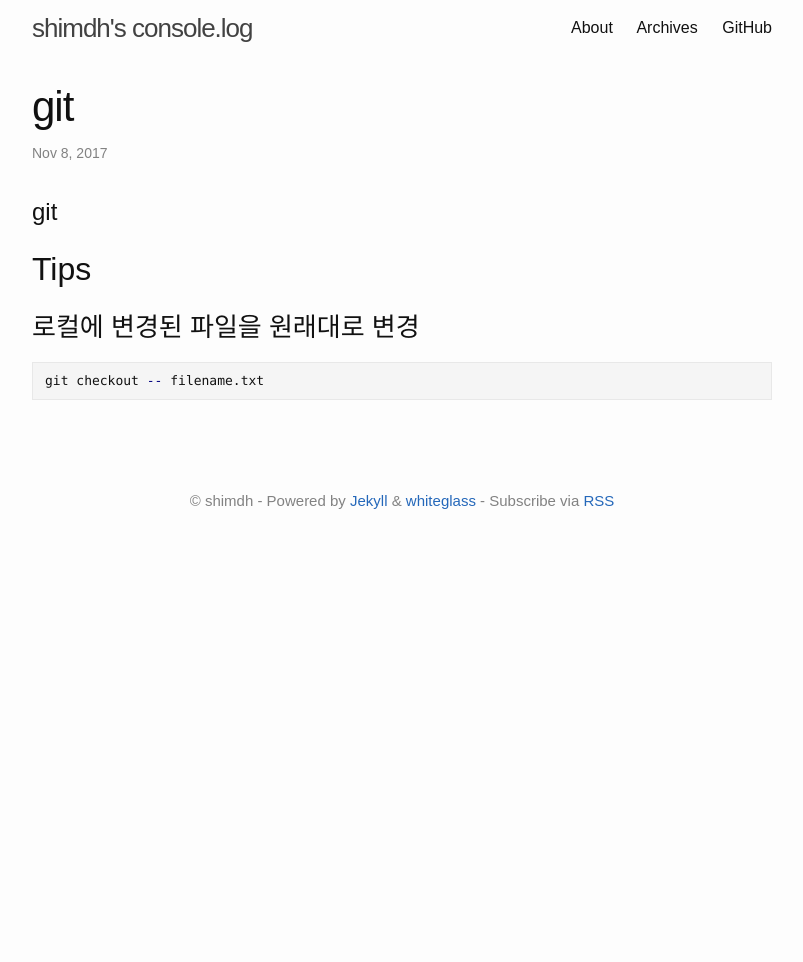
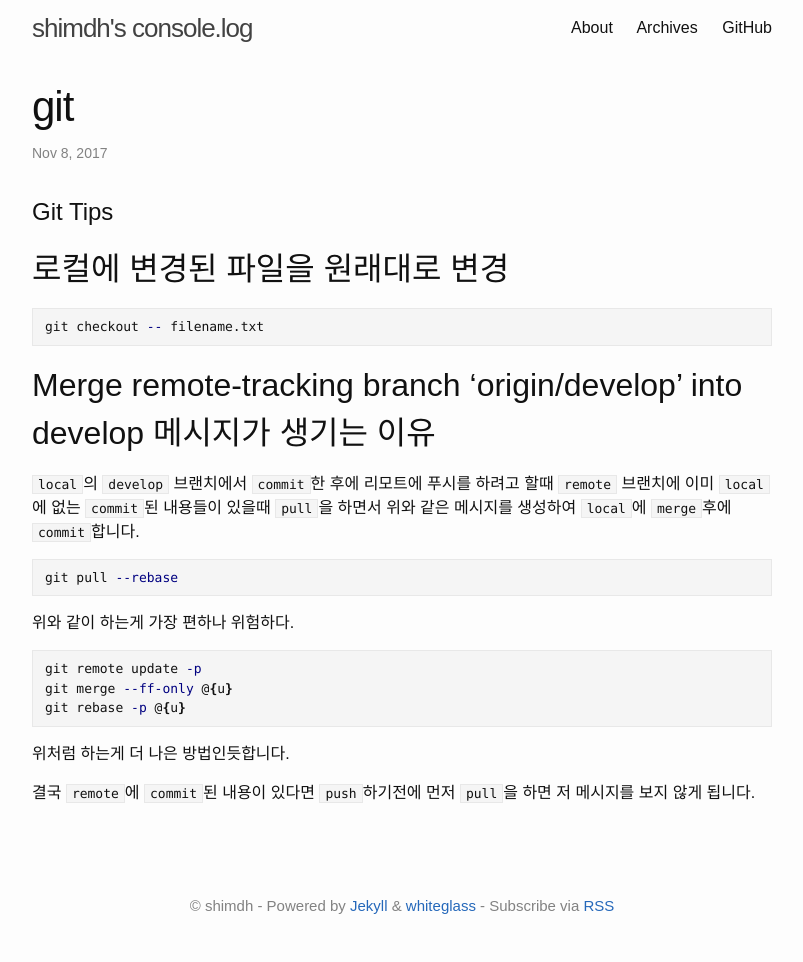
Before and after one commit to yous/whiteglass, a Jekyll site: the page built from _posts/2017-11-09-git.md, in a window 1280 px wide. Shown: the whole page, without its empty margins (238-1041 px from the left). Built offline with Jekyll 4.4.1, drawn with Linux system fonts in a browser that asks for light colours; before the commit the page ends 900 px from its top, so only the background shows below that.

Commit message:
add message info in git tips

````diff
--- a/_posts/2017-11-09-git.md
+++ b/_posts/2017-11-09-git.md
@@ -4,12 +4,30 @@ title: "git"
 date: 2017-11-09 07:20:00 +0900
 ---
 
-# git
+# Git Tips
 
-## Tips
-
-### 로컬에 변경된 파일을 원래대로 변경
+## 로컬에 변경된 파일을 원래대로 변경
 
 ```sh
 git checkout -- filename.txt
 ```
+
+## Merge remote-tracking branch 'origin/develop' into develop 메시지가 생기는 이유
+
+`local`의 `develop` 브랜치에서 `commit`한 후에 리모트에 푸시를 하려고 할때 `remote` 브랜치에 이미 `local`에 없는 `commit`된 내용들이 있을때 `pull`을 하면서 위와 같은 메시지를 생성하여 `local`에 `merge`후에 `commit`합니다.
+
+```sh
+git pull --rebase
+```
+
+위와 같이 하는게 가장 편하나 위험하다.
+
+```sh
+git remote update -p
+git merge --ff-only @{u}
+git rebase -p @{u}
+```
+
+위처럼 하는게 더 나은 방법인듯합니다.
+
+결국 `remote`에 `commit`된 내용이 있다면 `push`하기전에 먼저 `pull`을 하면 저 메시지를 보지 않게 됩니다.
````
